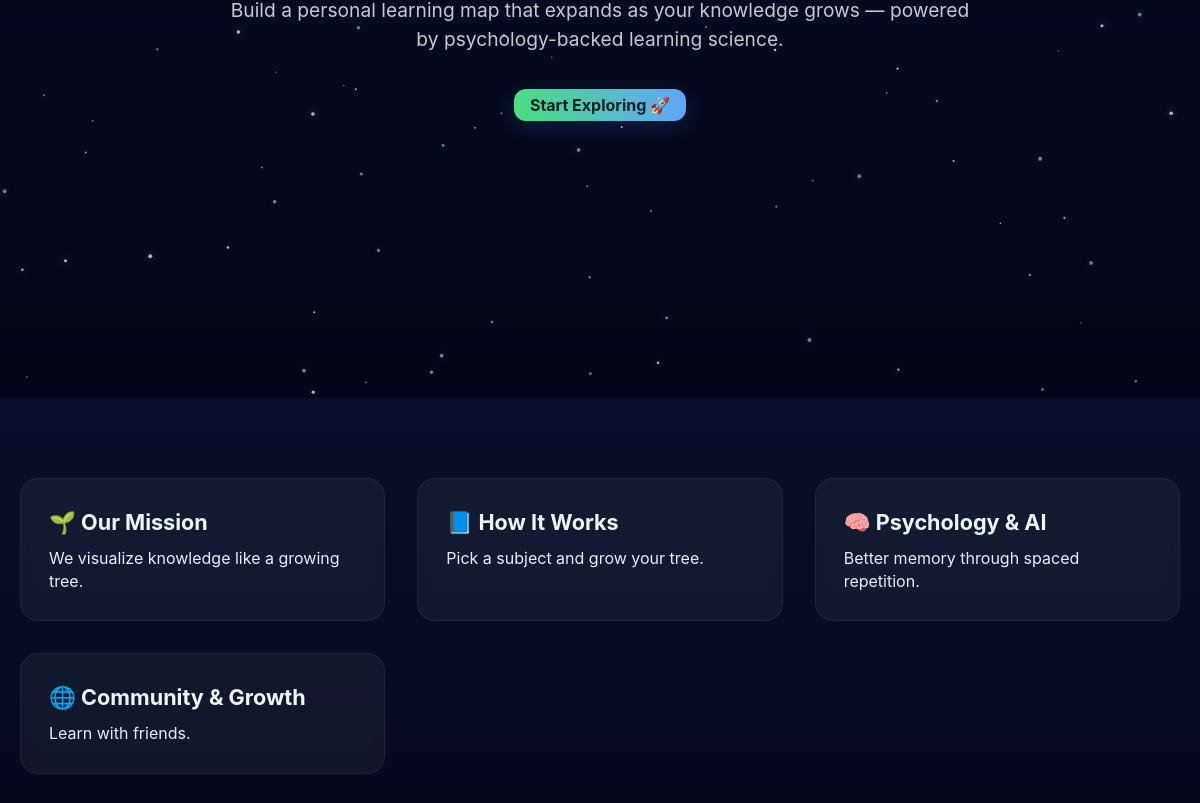
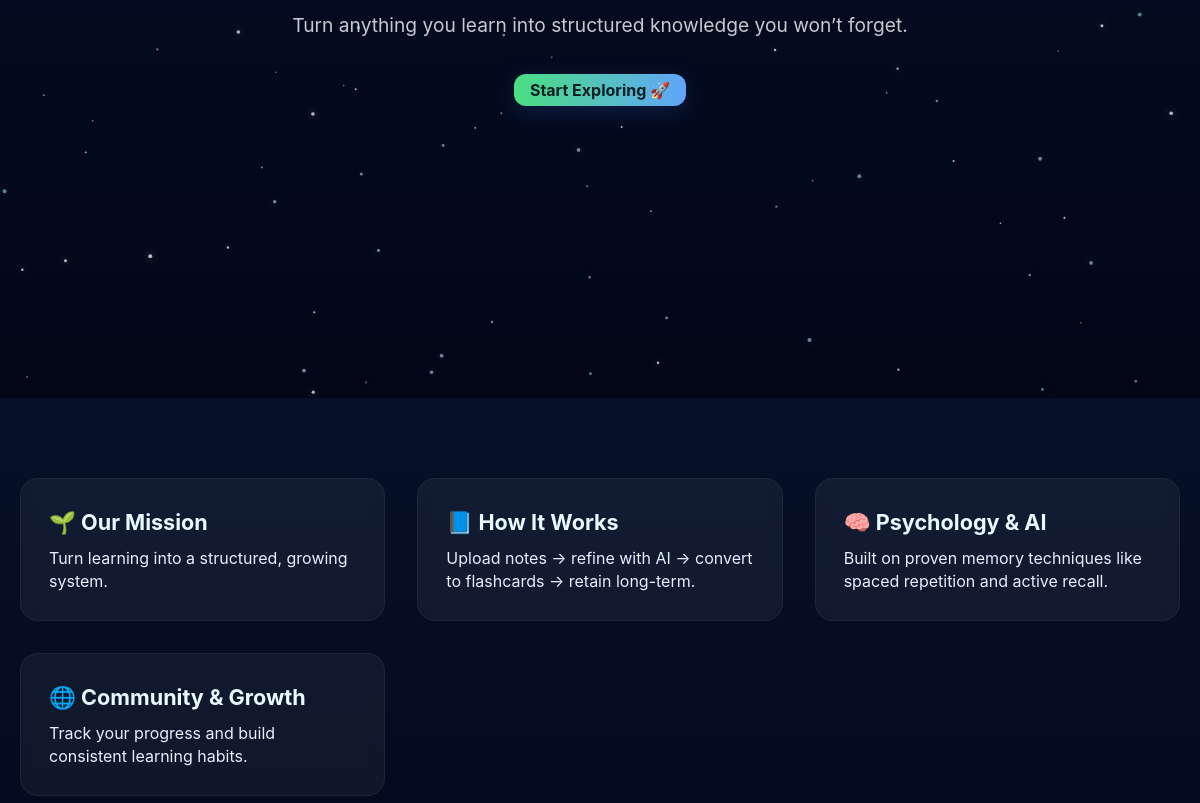
Before and after one commit to sam5683/Skill_Tree, an Electron app: page index.html in a window 1200 px wide. Shown: the part 402-1205 px from the top of the page. Drawn offline with nearby package versions, Linux system fonts and the light colour scheme.

Commit message:
final ui touchup

```diff
--- a/index.html
+++ b/index.html
@@ -78,7 +78,7 @@ content="
       <div class="hero-inner">
         <h1 class="hero-title">Welcome to Skill Tree</h1>
         <p class="hero-sub">
-          Build a personal learning map that expands as your knowledge grows — powered by psychology-backed learning science.
+          Turn anything you learn into structured knowledge you won’t forget.
         </p>
         <button id="start-btn" class="btn-primary">Start Exploring 🚀</button>
       </div>
@@ -90,22 +90,22 @@ content="
 
         <div class="repulsion-card">
           <h3>🌱 Our Mission</h3>
-          <p>We visualize knowledge like a growing tree.</p>
+          <p>Turn learning into a structured, growing system.</p>
         </div>
 
         <div class="repulsion-card">
           <h3>📘 How It Works</h3>
-          <p>Pick a subject and grow your tree.</p>
+          <p>Upload notes → refine with AI → convert to flashcards → retain long-term.</p>
         </div>
 
         <div class="repulsion-card">
           <h3>🧠 Psychology & AI</h3>
-          <p>Better memory through spaced repetition.</p>
+          <p>Built on proven memory techniques like spaced repetition and active recall.</p>
         </div>
 
         <div class="repulsion-card">
           <h3>🌐 Community & Growth</h3>
-          <p>Learn with friends.</p>
+          <p>Track your progress and build consistent learning habits.</p>
         </div>
 
       </div>
```
